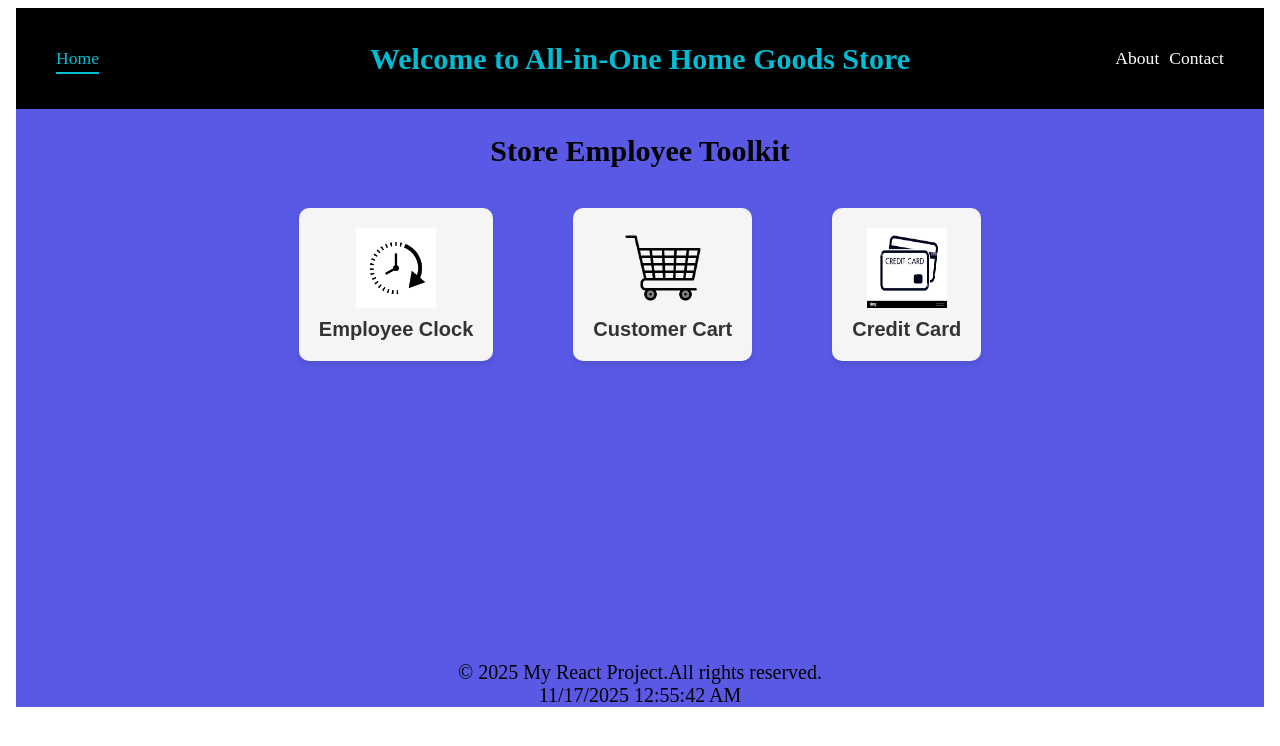
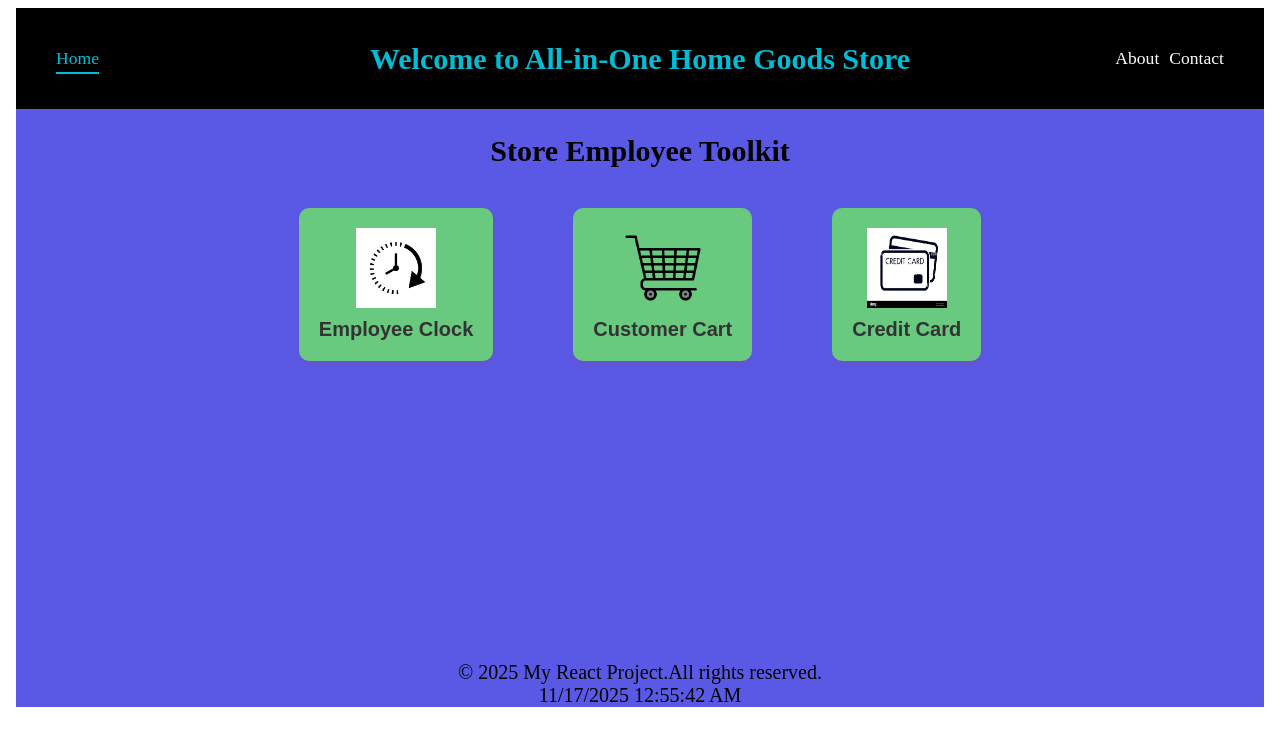
Before and after one commit to Varalakshmi-12/Unit1-Project-Varalakshmi-u, a React (Vite) app in the folder storeemployeetoolkit/: page / in a window 1280 px wide. Shown: the top 746 px of the page. Built offline with nearby package versions, Linux system fonts and the light colour scheme.

Commit message:
Button component and CartPage css components are modified is commited.

```diff
--- a/storeemployeetoolkit/src/components/Button.css
+++ b/storeemployeetoolkit/src/components/Button.css
@@ -4,17 +4,17 @@
   align-items: center;
   justify-content: center;
   border: none;
-  background-color: #f5f5f5;
+  background-color: #69c97e;
   border-radius: 10px;
   padding: 20px;
   cursor: pointer;
-  box-shadow: 0 4px 6px rgba(0, 0, 0, 0.1);
+  box-shadow: 0 4px 6px rgba(231, 34, 34, 0.1);
   transition: transform 0.2s, box-shadow 0.2s;
 }
 
 .button:hover {
   transform: scale(1.05);
-  box-shadow: 0 6px 10px rgba(0, 0, 0, 0.2);
+  box-shadow: 0 6px 10px rgba(3, 3, 53, 0.2);
 
 }
 
--- a/storeemployeetoolkit/src/components/Button.jsx
+++ b/storeemployeetoolkit/src/components/Button.jsx
@@ -4,11 +4,7 @@ import "./Button.css";
 
 export default function Button({ label, image, alt, onClick }) {
   return (
-    <button className="button" onClick={onClick}
-
-      onMouseEnter={(e) => (e.currentTarget.style.transform = "scale(1.05)")}
-      onMouseLeave={(e) => (e.currentTarget.style.transform = "scale(1.0)")}
-    >
+    <button className="button" onClick={onClick}>
       {image && (
         <img
           src={image}
--- a/storeemployeetoolkit/src/pages/CartPage.css
+++ b/storeemployeetoolkit/src/pages/CartPage.css
@@ -46,6 +46,8 @@
   background-color: white;
   color: black;
   max-width: 500px;
+  padding: 8px;
+  background-color: rgb(235, 199, 170);
 
 
 
```
